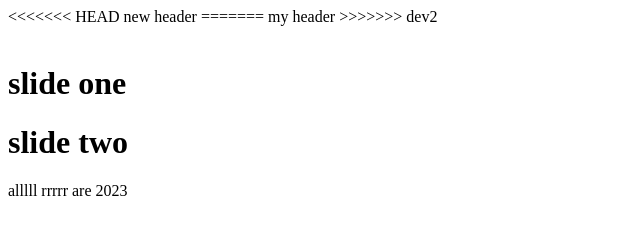
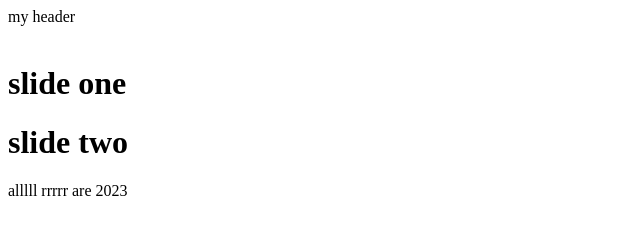
Before and after one commit to 1112223334445556667778889990001/-, a plain HTML site: page index.html in a window 1280 px wide. Shown: the whole page, without its empty margins (0-640 px from the left). Drawn offline with Linux system fonts and the light colour scheme.

Commit message:
Merge branch 'dev2'

```diff
--- a/index.html
+++ b/index.html
@@ -7,11 +7,7 @@
 </head>
 <body>
     <header>
-<<<<<<< HEAD
-        new header
-=======
         my header
->>>>>>> dev2
     </header>
     <div class="banner">
         <img src="banner.jpg" alt="">
```
